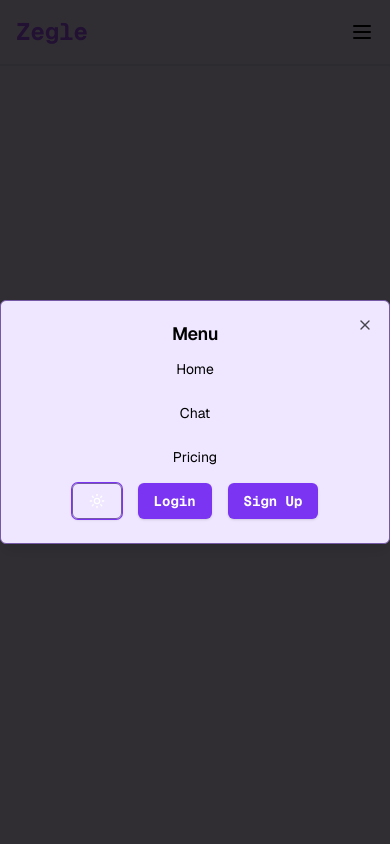
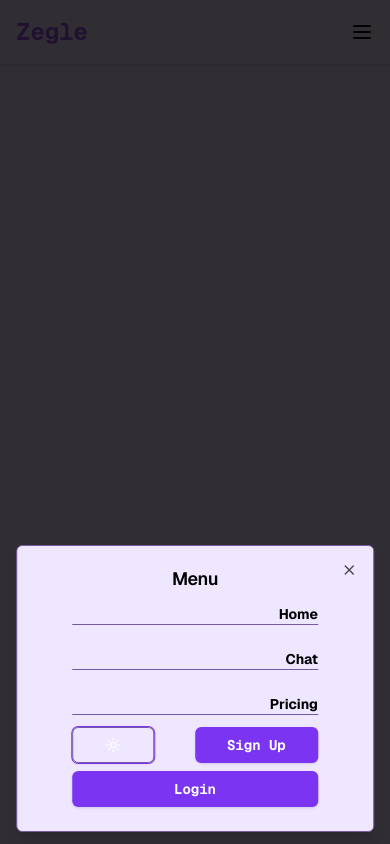
Before and after one commit to Ashu0Singh/Zegle-Frontend, a Next.js app: page / in a window 390 px wide. Both pictures are taken after a click on the icon 362 px from the left and 32 px from the top of the page. Built offline with nearby package versions, Linux system fonts and the light colour scheme.

Commit message:
feat: responsive navbar

```diff
--- a/app/globals.css
+++ b/app/globals.css
@@ -90,11 +90,7 @@ body {
 .navbar-navigation,
 .navbar-navigation-routes,
 .navbar-navigation-buttons {
-    @apply flex gap-4 items-center justify-between;
-}
-
-.navbar-navigation-routes {
-    @apply flex flex-col sm:flex-row items-center gap-6 text-sm xl:gap-8;
+    @apply flex gap-3 sm:gap-4 items-center justify-between;
 }
 
 .navbar {
@@ -104,3 +100,34 @@ body {
 .navbar-navigation {
     @apply w-full  flex-col sm:flex-row justify-between;
 }
+
+.navbar-navigation-routes {
+    @apply flex flex-col sm:flex-row items-center gap-6 text-sm font-bold sm:font-normal xl:gap-8 w-full sm:w-min;
+}
+
+@media only screen and (max-width: 640px) {
+    .navbar-navigation-buttons {
+        display: grid;
+        width: 80%;
+        gap: 0.5rem;
+        grid-template-areas:
+            "switch switch signup signup"
+            "login login login login";
+    }
+    .navbar-navigation-buttons-themeSwitch {
+        grid-area: switch;
+        width: 100%;
+    }
+    .navbar-navigation-buttons-signup {
+        grid-area: signup;
+        width: 100%;
+    }
+    .navbar-navigation-buttons-login {
+        grid-area: login;
+        width: 100%;
+    }
+}
+
+.navbar-navigation-routes-link {
+    @apply w-[80%] text-right sm:text-center border-b-[1px] sm:border-0;
+}
--- a/components/Navbar.tsx
+++ b/components/Navbar.tsx
@@ -67,30 +67,11 @@ export function Navbar() {
                 </Link>
             </div>
             {isMobile ? (
-                // <Drawer>
-                //     <DrawerTrigger>
-                //         <Menu />
-                //     </DrawerTrigger>
-                //     <DrawerContent>
-                //         <DrawerHeader>
-                //             <DrawerTitle>Are you absolutely sure?</DrawerTitle>
-                //             <DrawerDescription>
-                //                 This action cannot be undone.
-                //             </DrawerDescription>
-                //         </DrawerHeader>
-                //         <DrawerFooter>
-                //             <Button>Submit</Button>
-                //             <DrawerClose>
-                //                 <Button variant="outline">Cancel</Button>
-                //             </DrawerClose>
-                //         </DrawerFooter>
-                //     </DrawerContent>
-                // </Drawer>
                 <Dialog>
                     <DialogTrigger asChild className="cursor-pointer">
                         <Menu />
                     </DialogTrigger>
-                    <DialogContent className="sm:max-w-[425px]">
+                    <DialogContent className="sm:max-w-[425px] border-[1px]">
                         <DialogTitle className="text-center">Menu</DialogTitle>
                         <NavbarNavigation
                             theme={theme}
@@ -108,7 +89,6 @@ export function Navbar() {
     );
 }
 
-
 const NavbarNavigation: React.FC<NavbarNavigationProps> = (props) => {
     return (
         <div className="navbar-navigation">
@@ -121,7 +101,7 @@ const NavbarNavigation: React.FC<NavbarNavigationProps> = (props) => {
             </ul>
             <div className={`${GeistMono.className} navbar-navigation-buttons`}>
                 <Button
-                    className={`flex items-center space-x-2 bg-transparent hover:bg-transparent border-[1px] ${
+                    className={`navbar-navigation-buttons-themeSwitch items-center space-x-2 bg-transparent hover:bg-transparent border-[1px] ${
                         props.theme === "light" && "text-foreground"
                     }`}
                     onClick={props.handleThemeChange}
@@ -130,13 +110,19 @@ const NavbarNavigation: React.FC<NavbarNavigationProps> = (props) => {
                 </Button>
                 <Link
                     href="/login"
-                    className={buttonVariants({ variant: "default" })}
+                    className={
+                        buttonVariants({ variant: "default" }) +
+                        " navbar-navigation-buttons-login"
+                    }
                 >
                     Login
                 </Link>
                 <Link
                     href="/signup"
-                    className={buttonVariants({ variant: "default" })}
+                    className={
+                        buttonVariants({ variant: "default" }) +
+                        " navbar-navigation-buttons-signup"
+                    }
                 >
                     Sign Up
                 </Link>
--- a/components/ui/button.tsx
+++ b/components/ui/button.tsx
@@ -10,7 +10,7 @@ const buttonVariants = cva(
         variants: {
             variant: {
                 default:
-                    "bg-primary text-primary-foreground shadow hover:bg-primary/90",
+                    "bg-primary text-primary-foreground shadow hover:bg-primary/90 w-full sm:w-fit",
                 destructive:
                     "bg-destructive text-destructive-foreground shadow-sm hover:bg-destructive/90",
                 outline:
--- a/components/ui/dialog.tsx
+++ b/components/ui/dialog.tsx
@@ -38,7 +38,7 @@ const DialogContent = React.forwardRef<
         <DialogPrimitive.Content
             ref={ref}
             className={cn(
-                "fixed left-[50%] top-[50%] z-50 grid w-full max-w-lg translate-x-[-50%] translate-y-[-50%] gap-4 border bg-background p-6 shadow-lg duration-200 data-[state=open]:animate-in data-[state=closed]:animate-out data-[state=closed]:fade-out-0 data-[state=open]:fade-in-0 data-[state=closed]:zoom-out-95 data-[state=open]:zoom-in-95 data-[state=closed]:slide-out-to-left-1/2 data-[state=closed]:slide-out-to-top-[48%] data-[state=open]:slide-in-from-left-1/2 data-[state=open]:slide-in-from-top-[48%] rounded-md sm:rounded-lg",
+                "fixed left-[50%] bottom-3 z-50 grid w-11/12 max-w-lg translate-x-[-50%] gap-4 border-2 bg-background p-6 shadow-lg duration-200 data-[state=open]:animate-in data-[state=closed]:animate-out data-[state=closed]:fade-out-0 data-[state=open]:fade-in-0 data-[state=closed]:zoom-out-95 data-[state=open]:zoom-in-95 data-[state=closed]:slide-out-to-left-1/2 data-[state=closed]:slide-out-to-bottom-[48%] data-[state=open]:slide-in-from-left-1/2 data-[state=open]:slide-in-from-bottom-[48%] rounded-md sm:rounded-lg",
                 className,
             )}
             {...props}
```
